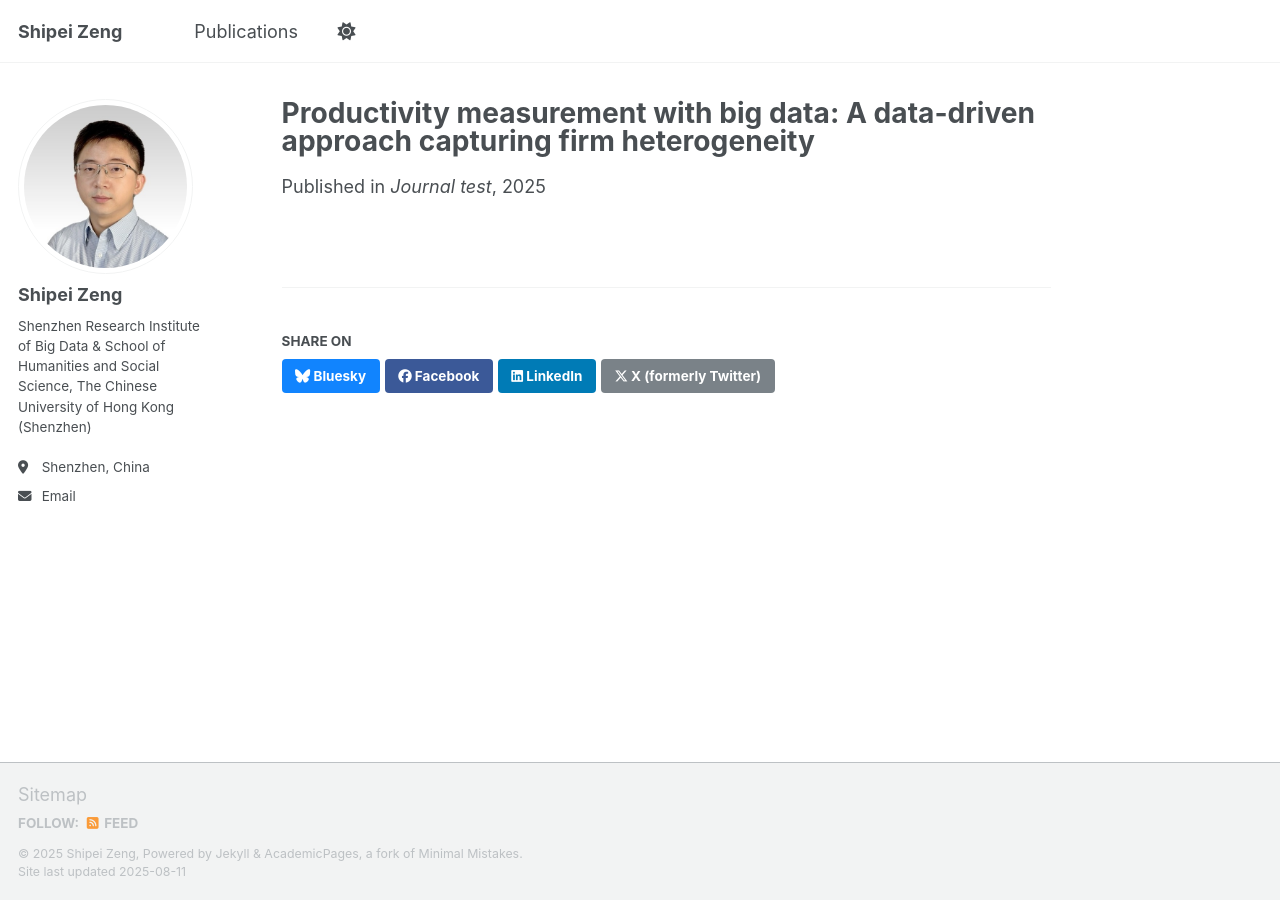
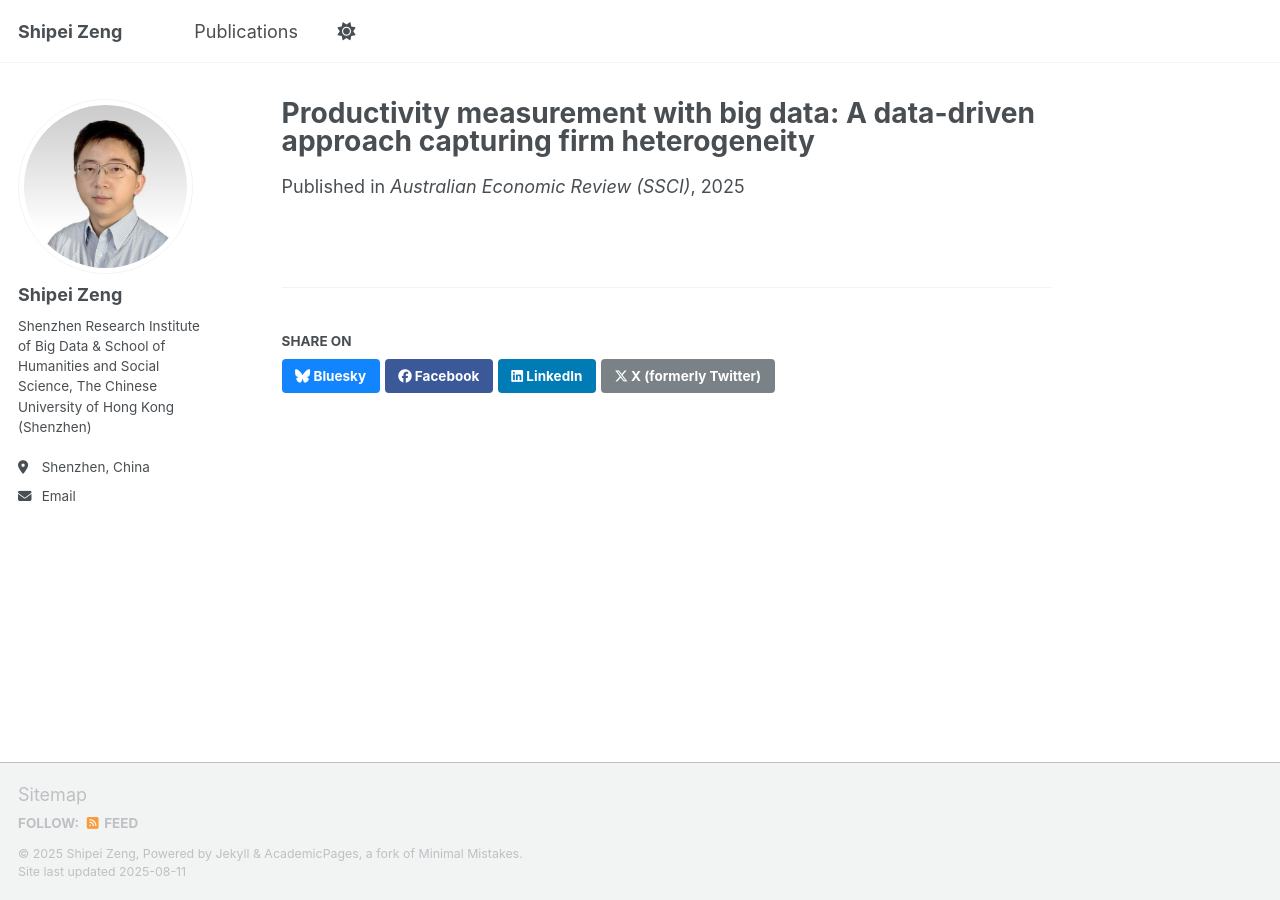
Before and after one commit to shipei-zeng/shipei-zeng.github.io, a Jekyll site: the page built from _publications/2025-06-08-paper-title-number.md, in a window 1280 px wide. Built offline with Jekyll 4.4.1, drawn with Linux system fonts in a browser that asks for light colours; a script that is not in the unit is left out.

Commit message:
Update 2025-06-08-paper-title-number.md

```diff
--- a/_publications/2025-06-08-paper-title-number.md
+++ b/_publications/2025-06-08-paper-title-number.md
@@ -4,6 +4,6 @@ collection: publications
 category: manuscripts
 excerpt: '**Shipei Zeng**, Kevin Fox*'
 date: 2025-06-08
-venue: 'Journal test'
+venue: 'Australian Economic Review (SSCI)'
 paperurl: 'https://onlinelibrary.wiley.com/doi/10.1111/1467-8462.70014'
 ---
```
